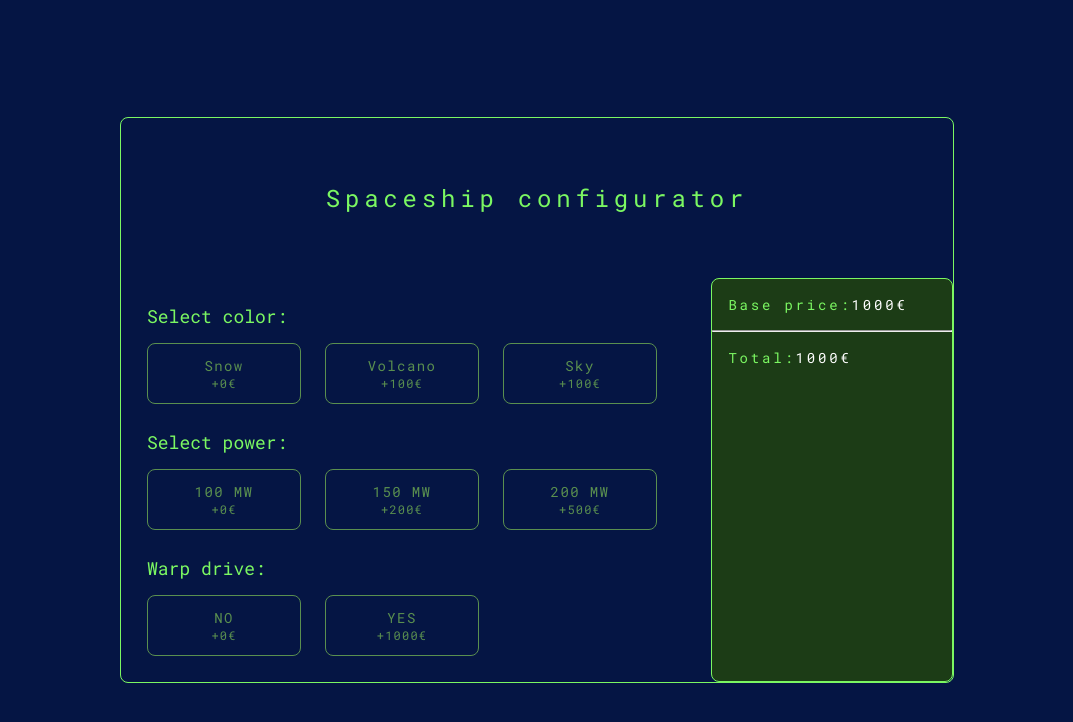
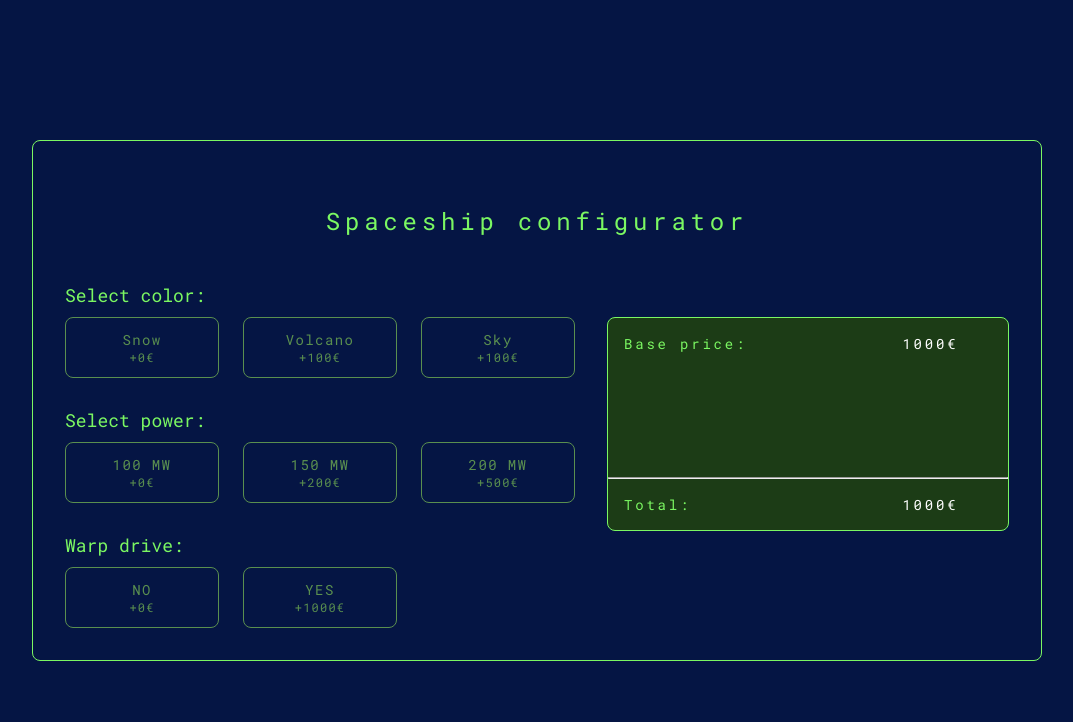
Before and after one commit to stenmr/spaceship-configurator, a React (Create React App) app: page / in a window 1280 px wide. Shown: the top 722 px of the page, without its empty margins (103-1176 px from the left). Built offline with nearby package versions, Linux system fonts and the light colour scheme.

Commit message:
Add additional styling

```diff
--- a/src/app/App.css
+++ b/src/app/App.css
@@ -21,12 +21,15 @@
 
 .configurator {
   display: grid;
-  width: 65vw;
+  width: min(944px, 90vw);
+  padding: 2rem;
   border: 1px solid var(--accent-color);
   border-radius: 8px;
+  gap: 2rem;
   grid-template-areas:
     "title title"
     "modules shopping-cart";
+  grid-template-columns: min-content 1fr;
 }
 
 .categories {
@@ -34,32 +37,51 @@
 }
 
 .shopping-cart-container {
+  grid-area: shopping-cart;
+}
+
+.shopping-cart {
   border: 1px solid var(--accent-color);
   background-color: var(--background-color-alt);
   border-radius: 8px;
   color: var(--accent-color);
-  grid-area: shopping-cart;
-}
-
-.shopping-cart {
   font-size: 14px;
 }
 
-.shopping-cart .cost {
+.shopping-cart-list > .item {
+  margin-right: 1rem;
+}
+
+.shopping-cart-list > .cost {
   color: var(--accent-color-alt);
 }
 
 .shopping-cart-list {
+  display: grid;
   margin: 1rem;
+  gap: .5rem;
+
+  /* We do this to fit a price of up to 8 digits long on the
+  right hand side of the grid while still remaining left-aligned
+  across two grids. Beyond 8 digits the grid will still function,
+  although without left-aligned digits. */
+  grid-template-columns: 1fr minmax(calc(8 * 2.8px + 8ch), min-content);
+  white-space: nowrap;
 }
 
-.shopping-cart hr {
+/* The shopping cart will only have 5 categories at most. Beyond
+that the cart will need to be resized. */
+.shopping-cart-list:first-of-type {
+  grid-template-rows: repeat(5, 1fr);
+}
+
+.shopping-cart > hr {
   color: var(--accent-color);
 }
 
 .configurator h1 {
-  margin-top: 4rem;
-  margin-bottom: 4rem;
+  margin-top: 2rem;
+  margin-bottom: 3rem;
   color: var(--accent-color);
   font-size: 24px;
   font-weight: 400;
--- a/src/app/App.tsx
+++ b/src/app/App.tsx
@@ -18,10 +18,10 @@ export const App = () => {
   const displayCart = (cart: PseudoModuleProps[]) => {
     const sortedCart = cart.sort((a, b) => a.category < b.category ? -1 : 1);
     // We will need to special-case the `Base price` to not have a leading plus sign.
-    return sortedCart.map(m => <>
+    return sortedCart.map((m, index) => <React.Fragment key={index}>
       <span className="item">{ m.category }:</span>
       <span className="cost">{ m.category === "Base price" ? (`${m.cost}€`) : displayCost(m.cost) }</span>
-    </>)
+    </React.Fragment>)
   };
 
   useEffect(() => setTotalCost(calculateTotalCost(cart)), [cart])
--- a/src/index.css
+++ b/src/index.css
@@ -1,4 +1,4 @@
 body {
   margin: 0;
-  font-family: 'Roboto Mono', sans-serif;
+  font-family: "Roboto Mono", sans-serif;
 }
--- a/src/slot/Slot.css
+++ b/src/slot/Slot.css
@@ -1,5 +1,9 @@
 .slot {
-  margin: 1em;
+  position: relative;
+}
+
+.categories > .slot + .slot {
+  margin-top: 4rem;
 }
 
 .module-container {
@@ -16,6 +20,10 @@
   font-size: 14px;
   letter-spacing: 1.4px;
   text-align: center;
+  transition-duration: .15s;
+  transition-property: border, box-shadow, color;
+  -webkit-user-select: none;
+  user-select: none;
 }
 
 .module .cost {
@@ -36,8 +44,15 @@
 }
 
 .slot-title {
+  position: absolute;
+  margin-top: 0;
   color: var(--accent-color);
   font-size: 18px;
   font-weight: 400;
   letter-spacing: normal;
+
+  /* If we want the top of the cart to align with the first row
+  of modules, rather than the title of the category, this is what
+  we must do. */
+  transform: translateY(calc(-18px - 1rem));
 }
```
Also changed, not shown: .stylelintrc.json.
